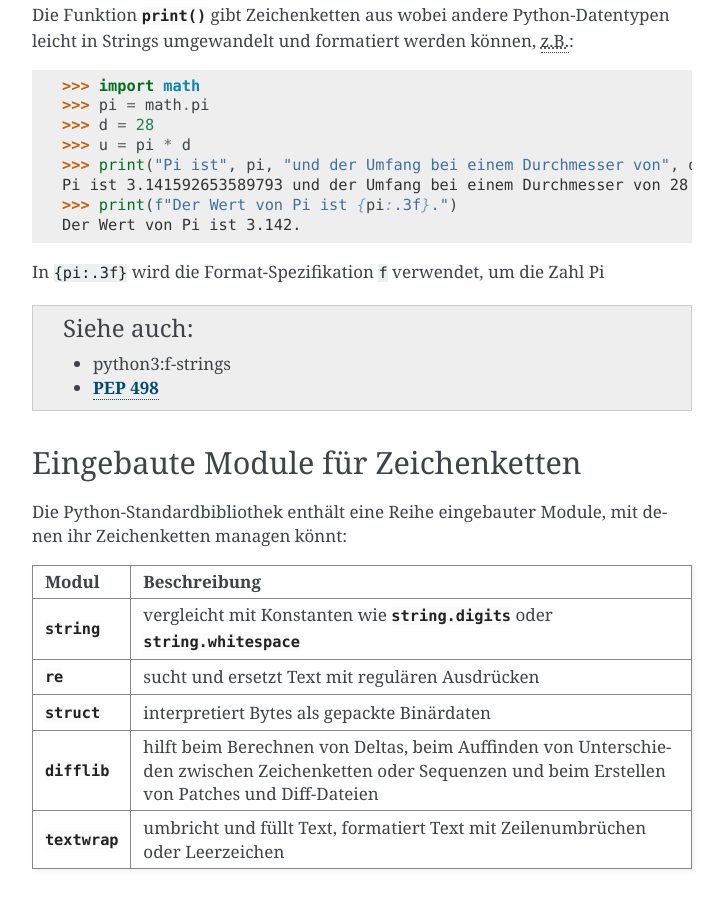
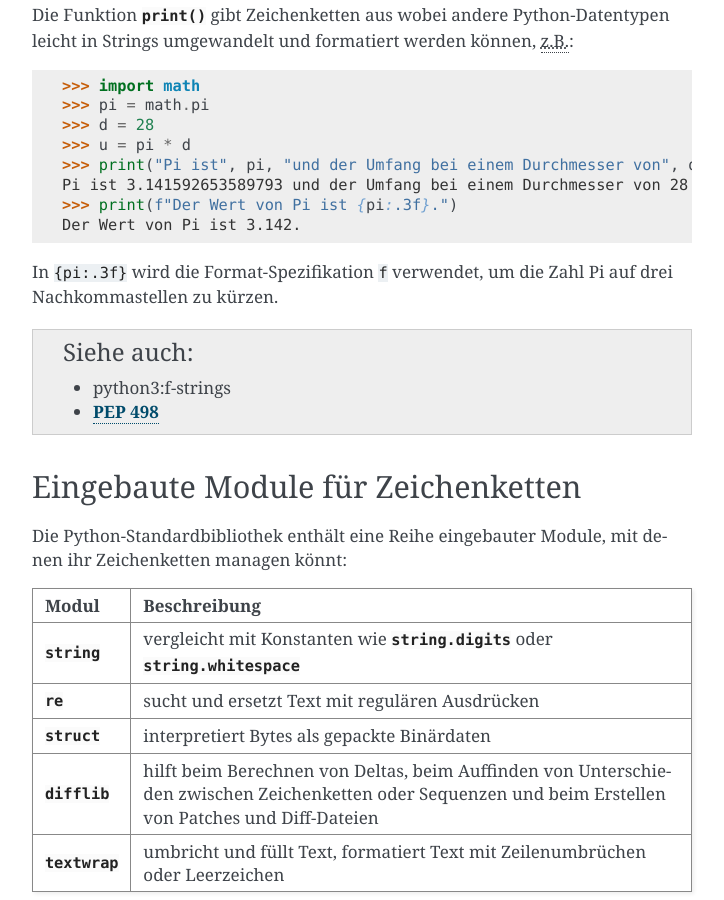
Before and after one commit to veit/python-basics-tutorial-de, a Sphinx documentation site: the page built from docs/types/strings.rst, in a window 1280 px wide and 900 px high, scrolled down 6545 px. Shown: the whole window, without its empty margins (388-1112 px from the left). Built offline with Sphinx 7.4.7, drawn with Linux system fonts in a browser that asks for light colours; pages that are not in the unit, such as notebooks, are missing from menus.

Commit message:
:pencil2: Typo

```diff
--- a/docs/types/strings.rst
+++ b/docs/types/strings.rst
@@ -345,6 +345,7 @@ Beispiel)`:
 
 
 In ``{pi:.3f}`` wird die Format-Spezifikation ``f`` verwendet, um die Zahl Pi
+auf drei Nachkommastellen zu kürzen.
 
 .. seealso::
    * :ref:`python3:f-strings`
```
